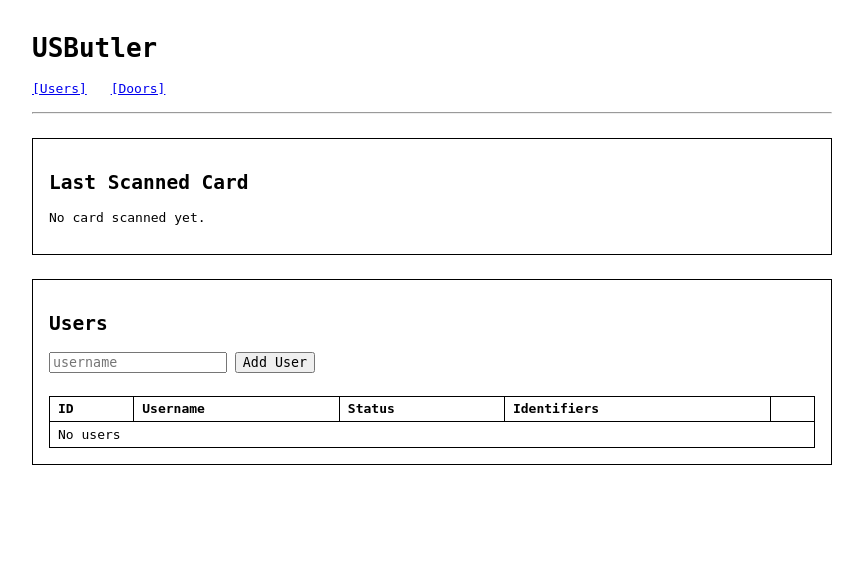
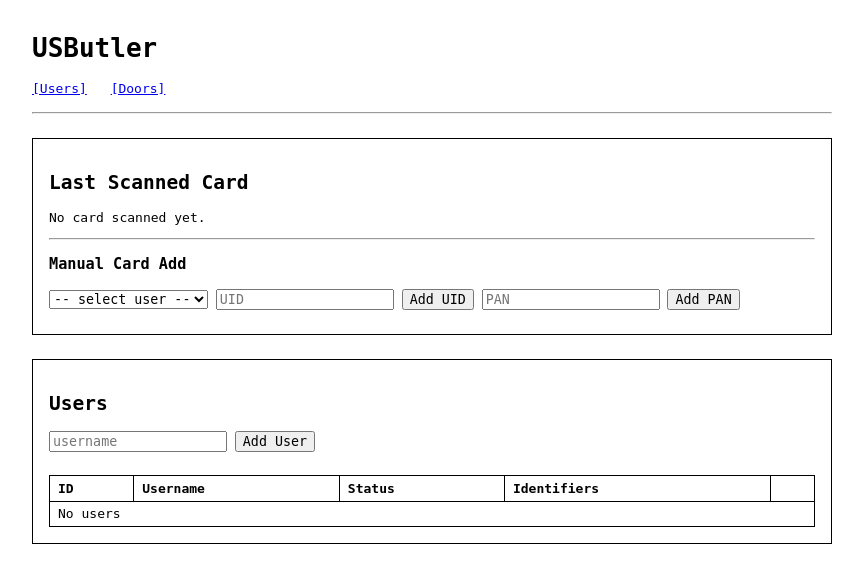
Before and after one commit to F0RTHSP4CE/usbutler, a FastAPI app: page / in a window 1280 px wide. Shown: the top 583 px of the page, without its empty margins (208-1071 px from the left). Run offline with FastAPI, Linux system fonts and the light colour scheme.

Commit message:
manual card add

```diff
--- a/usbutler/app/routers/identifiers.py
+++ b/usbutler/app/routers/identifiers.py
@@ -27,7 +27,7 @@ def create_identifier(identifier_data: IdentifierCreate, s: ServicesDep):
             status.HTTP_409_CONFLICT,
             f"Identifier '{mask_identifier(identifier_data.value)}' exists",
         )
-    if identifier_data.user_id and not s.users.get_by_id(identifier_data.user_id):
+    if not s.users.get_by_id(identifier_data.user_id):
         raise HTTPException(
             status.HTTP_404_NOT_FOUND, f"User {identifier_data.user_id} not found"
         )
--- a/usbutler/app/schemas/identifier.py
+++ b/usbutler/app/schemas/identifier.py
@@ -10,7 +10,7 @@ from app.utils.masking import mask_identifier
 class IdentifierCreate(BaseModel):
     value: str
     type: IdentifierType
-    user_id: Optional[int] = None
+    user_id: int
 
 
 class IdentifierUpdate(BaseModel):
--- a/usbutler/app/templates/index.html
+++ b/usbutler/app/templates/index.html
@@ -45,6 +45,22 @@
     {% else %}
     <p>No card scanned yet.</p>
     {% endif %}
+
+    <hr>
+
+    <h3>Manual Card Add</h3>
+    <div class="form-row">
+        <select id="manualUserId">
+            <option value="">-- select user --</option>
+            {% for user in users %}
+            <option value="{{ user.id }}">{{ user.username }}</option>
+            {% endfor %}
+        </select>
+        <input type="text" id="manualUid" placeholder="UID">
+        <button onclick="addManualIdentifier('UID')">Add UID</button>
+        <input type="text" id="manualPan" placeholder="PAN">
+        <button onclick="addManualIdentifier('PAN')">Add PAN</button>
+    </div>
 </div>
 
 <div class="section">
@@ -157,6 +173,23 @@
         } catch (e) { showAlert(e.message, 'danger'); }
     }
 
+    async function addManualIdentifier(type) {
+        const userId = document.getElementById('manualUserId').value;
+        if (!userId) { showAlert('Select user', 'danger'); return; }
+        const value = type === 'UID'
+            ? document.getElementById('manualUid').value.trim()
+            : document.getElementById('manualPan').value.trim();
+        if (!value) { showAlert(`Enter ${type}`, 'danger'); return; }
+        try {
+            await api('POST', '/identifiers', {
+                value,
+                type,
+                user_id: parseInt(userId),
+            });
+            location.reload();
+        } catch (e) { showAlert(e.message, 'danger'); }
+    }
+
     setInterval(async () => {
         try {
             const scan = await api('GET', '/identifiers/last-scan');
```
